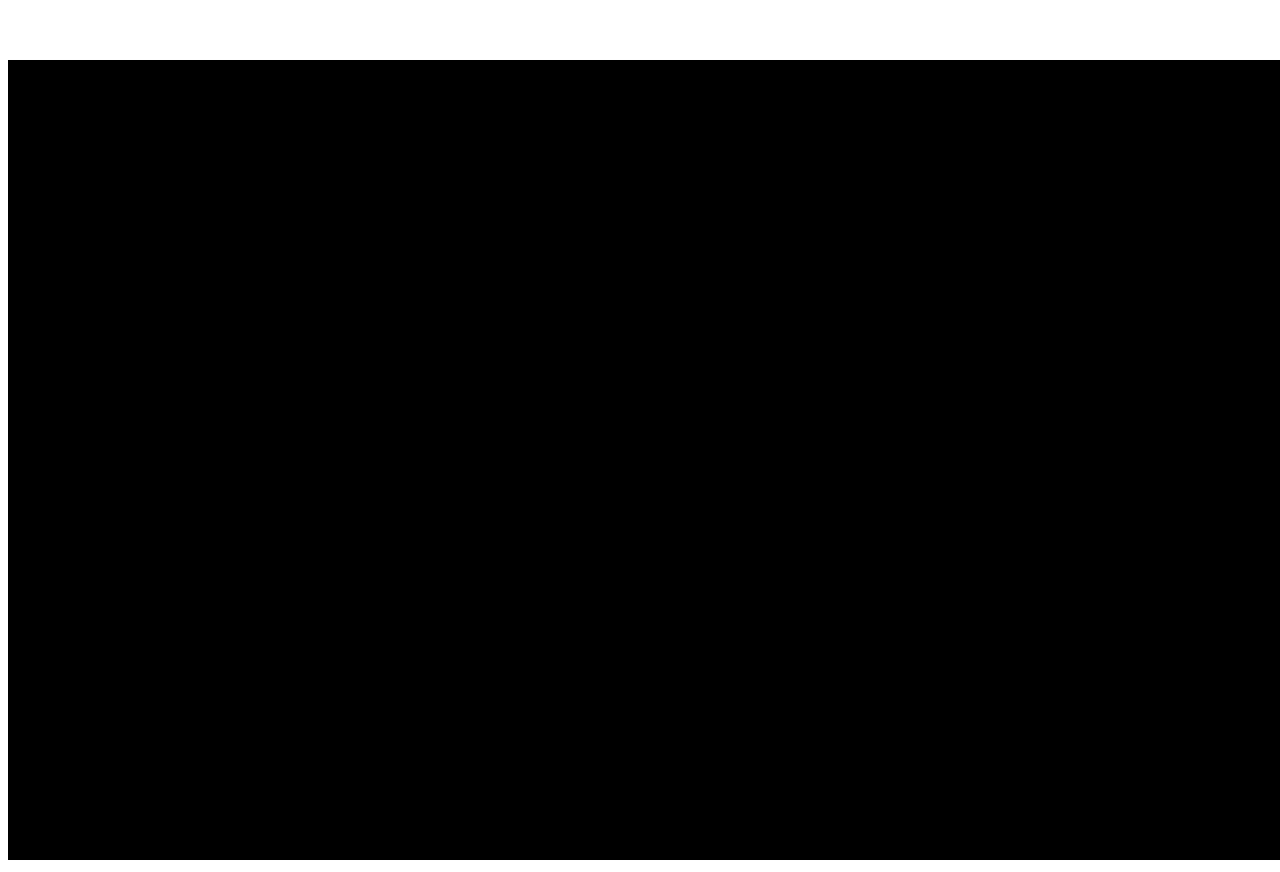
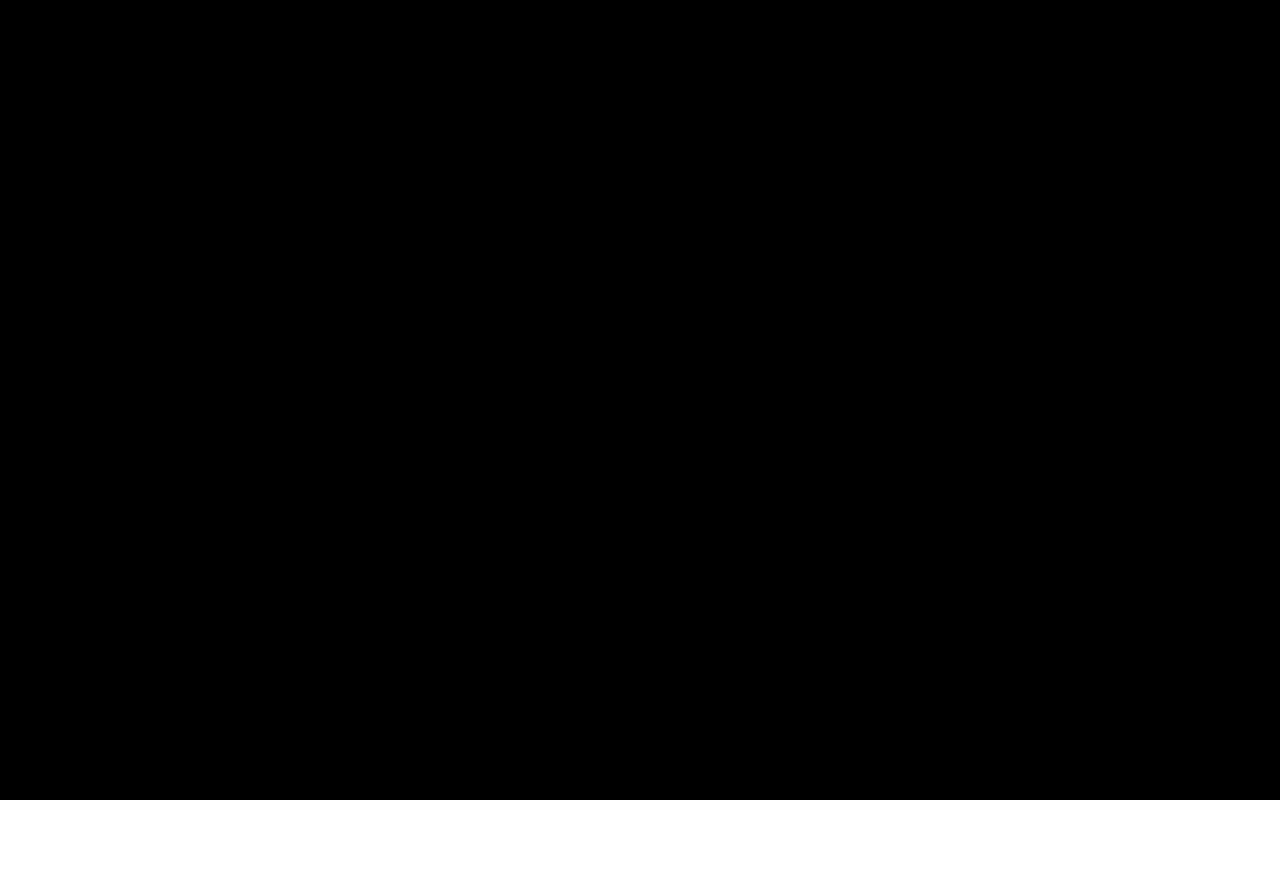
Before and after one commit to WojcikArek/star-wars-fan-art, a website built with Vite: page index.html in a window 1280 px wide. After the commit the page ends 804 px from the top, so only its background shows below. Built offline with nearby package versions, Linux system fonts and the light colour scheme.

Commit message:
mod style

```diff
--- a/style.css
+++ b/style.css
@@ -1,8 +1,4 @@
-#app {
-  font-family: Avenir, Helvetica, Arial, sans-serif;
-  -webkit-font-smoothing: antialiased;
-  -moz-osx-font-smoothing: grayscale;
-  text-align: center;
-  color: #2c3e50;
-  margin-top: 60px;
+
+body{
+  margin: 0;
 }
```
